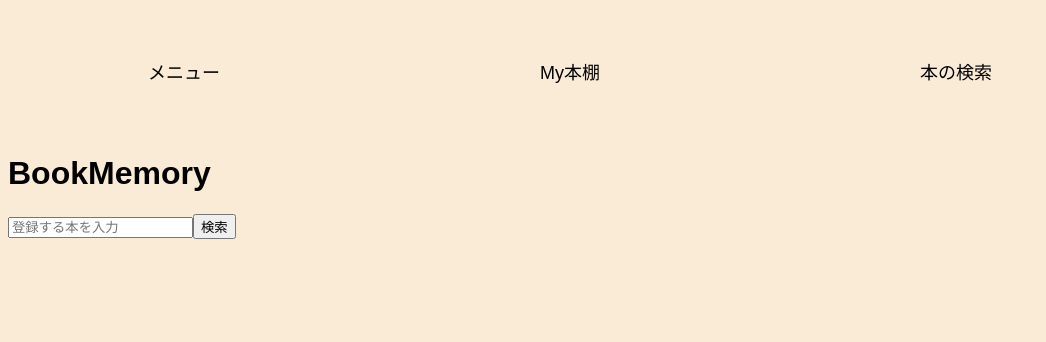
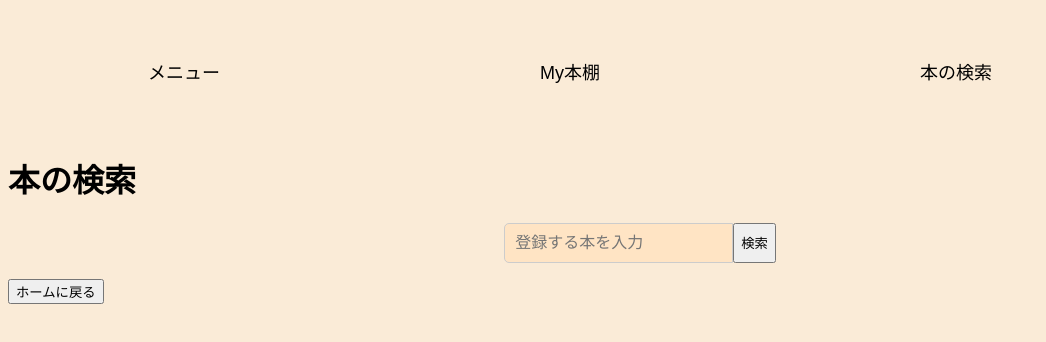
Before and after one commit to hinano0610/Books-memory1, a React (Create React App) app: page /SearchBooks in a window 1280 px wide. Shown: the top 342 px of the page, without its empty margins (0-1046 px from the left). Built offline with nearby package versions, Linux system fonts and the light colour scheme.

Commit message:
plus SearchBooks

```diff
--- a/src/components/SearchBooks.jsx
+++ b/src/components/SearchBooks.jsx
@@ -1,24 +1,29 @@
 import React from "react";
 import { useState, useEffect } from "react";
 import { Link } from "react-router-dom";
+import "./../styles.css";
 
 export const SearchBooks = () => {
+  //本の情報を取得
   const [searchQuery, setSearchQuery] = useState("");
+
   const [searchResults, setSearchResults] = useState([]);
 
+  //searchQueryが変更された時にconsoleで変更を確認できる
   useEffect(() => {
     console.log("searchQuery updated:", searchQuery);
   }, [searchQuery]);
 
+  //変更をsearchQueryに設定する
   const handleInputChange = (event) => {
-    // console.log("event");
     setSearchQuery(event.target.value);
   };
 
+  //検索内容をAPIからとってくる
   const search = async () => {
     try {
       const response = await fetch(
-        `https://www.googleapis.com/books/v1/volumes?q=${searchQuery}`
+        `https://www.googleapis.com/books/v1/volumes?q=${searchQuery}`,
       );
       const data = await response.json();
       console.log(data);
@@ -30,17 +35,22 @@ export const SearchBooks = () => {
 
   return (
     <div className="Search">
-      <h1>BookMemory</h1>
-      <input
-        placeholder="登録する本を入力"
-        value={searchQuery}
-        onChange={handleInputChange}
-      />
-      <button onClick={search}>検索</button>
+      <h1>本の検索</h1>
+      <div className="bookName">
+        <input
+          className="searchtitle"
+          placeholder="登録する本を入力"
+          value={searchQuery}
+          onChange={handleInputChange}
+        />
+        <button onClick={search} className="searchbutton">
+          検索
+        </button>
+      </div>
       <ul>
         {searchResults.map((book) => (
           <li key={book.id}>
-            <Link to={`/book/${book.id}`}>
+            <Link to={`/book/${book.id}`} state={{ bookData: book }}>
               <strong>{book.volumeInfo.title}</strong>
               {book.volumeInfo.authors && book.volumeInfo.authors.join(",")}
               <br />
@@ -54,6 +64,9 @@ export const SearchBooks = () => {
           </li>
         ))}
       </ul>
+      <Link to={"/"}>
+        <button>ホームに戻る</button>
+      </Link>
     </div>
   );
 };
```
